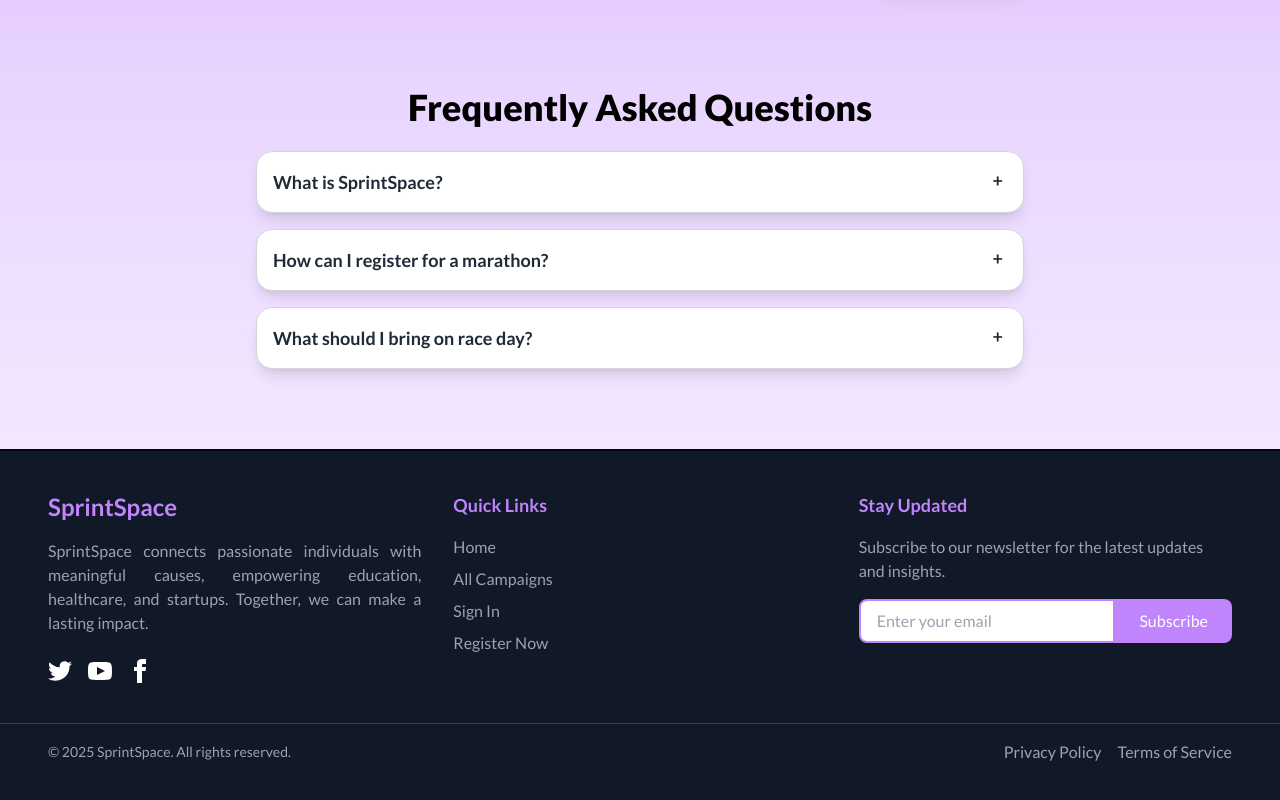
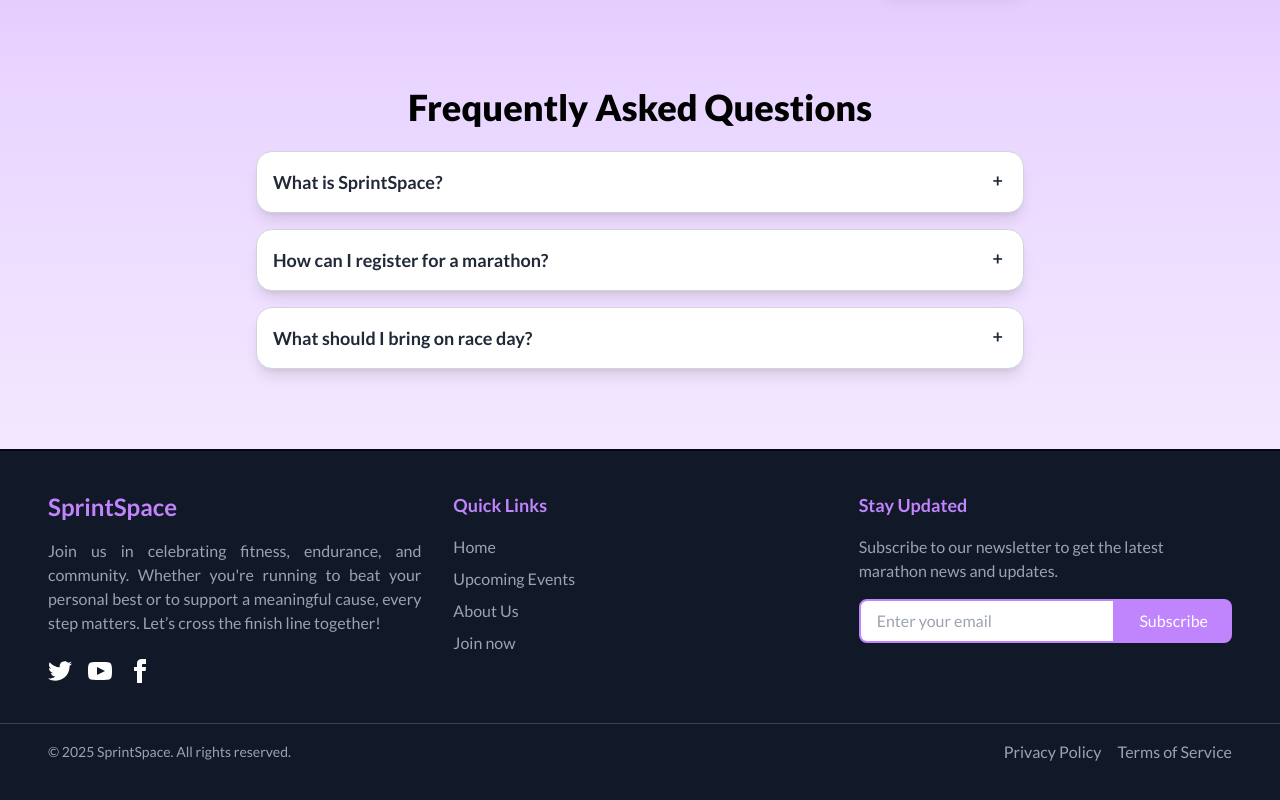
Before and after one commit to akashsaha02/sprintspace-client, a React (Vite) app: page / in a window 1280 px wide. Shown: the part 3529-4329 px from the top of the page. Built offline with nearby package versions, Linux system fonts and the light colour scheme; no server answers.

Commit message:
feat: update Footer component with new content, enhance quick links, and improve newsletter subscription section

```diff
--- a/src/components/shared/Footer.jsx
+++ b/src/components/shared/Footer.jsx
@@ -4,9 +4,11 @@ const Footer = () => {
   return (
     <footer className="bg-gray-900 text-white py-10 border-t-2 border-t-slate-950 dark:border-t-slate-600">
       <div className="max-w-7xl mx-auto grid grid-cols-1 md:grid-cols-3 gap-8 px-6 lg:px-12">
+        {/* About Section */}
         <div>
           <h2 className="text-2xl font-bold text-purple-400 mb-4">SprintSpace</h2>
-          <p className="text-gray-400 mb-6 text-justify">SprintSpace connects passionate individuals with meaningful causes, empowering education, healthcare, and startups. Together, we can make a lasting impact.
+          <p className="text-gray-400 mb-6 text-justify">
+            Join us in celebrating fitness, endurance, and community. Whether you're running to beat your personal best or to support a meaningful cause, every step matters. Let’s cross the finish line together!
           </p>
           <div className="flex space-x-4">
             <a href="#" aria-label="Twitter" className="hover:text-purple-400">
@@ -15,7 +17,8 @@ const Footer = () => {
                 width="24"
                 height="24"
                 viewBox="0 0 24 24"
-                className="fill-current">
+                className="fill-current"
+              >
                 <path d="M24 4.557c-.883.392-1.832.656-2.828.775 1.017-.609 1.798-1.574 2.165-2.724-.951.564-2.005.974-3.127 1.195-.897-.957-2.178-1.555-3.594-1.555-3.179 0-5.515 2.966-4.797 6.045-4.091-.205-7.719-2.165-10.148-5.144-1.29 2.213-.669 5.108 1.523 6.574-.806-.026-1.566-.247-2.229-.616-.054 2.281 1.581 4.415 3.949 4.89-.693.188-1.452.232-2.224.084.626 1.956 2.444 3.379 4.6 3.419-2.07 1.623-4.678 2.348-7.29 2.04 2.179 1.397 4.768 2.212 7.548 2.212 9.142 0 14.307-7.721 13.995-14.646.962-.695 1.797-1.562 2.457-2.549z"></path>
               </svg>
             </a>
@@ -25,7 +28,8 @@ const Footer = () => {
                 width="24"
                 height="24"
                 viewBox="0 0 24 24"
-                className="fill-current">
+                className="fill-current"
+              >
                 <path d="M19.615 3.184c-3.604-.246-11.631-.245-15.23 0-3.897.266-4.356 2.62-4.385 8.816.029 6.185.484 8.549 4.385 8.816 3.6.245 11.626.246 15.23 0 3.897-.266 4.356-2.62 4.385-8.816-.029-6.185-.484-8.549-4.385-8.816zm-10.615 12.816v-8l8 3.993-8 4.007z"></path>
               </svg>
             </a>
@@ -35,13 +39,15 @@ const Footer = () => {
                 width="24"
                 height="24"
                 viewBox="0 0 24 24"
-                className="fill-current">
+                className="fill-current"
+              >
                 <path d="M9 8h-3v4h3v12h5v-12h3.642l.358-4h-4v-1.667c0-.955.192-1.333 1.115-1.333h2.885v-5h-3.808c-3.596 0-5.192 1.583-5.192 4.615v3.385z"></path>
               </svg>
             </a>
           </div>
         </div>
 
+        {/* Quick Links Section */}
         <div>
           <h3 className="text-lg font-bold text-purple-400 mb-4">Quick Links</h3>
           <ul className="space-y-2">
@@ -51,26 +57,29 @@ const Footer = () => {
               </Link>
             </li>
             <li>
-              <Link to="/campaigns" className="text-gray-400 hover:text-purple-400">
-                All Campaigns
+              <Link to="/marathons" className="text-gray-400 hover:text-purple-400">
+                Upcoming Events
               </Link>
             </li>
             <li>
-              <Link to="/login" className="text-gray-400 hover:text-purple-400">
-                Sign In
+              <Link to="/" className="text-gray-400 hover:text-purple-400">
+                About Us
               </Link>
             </li>
             <li>
               <Link to="/register" className="text-gray-400 hover:text-purple-400">
-                Register Now
+                Join now
               </Link>
             </li>
           </ul>
         </div>
 
+        {/* Newsletter Section */}
         <div>
           <h3 className="text-lg font-bold text-purple-400 mb-4">Stay Updated</h3>
-          <p className="text-gray-400 mb-4">Subscribe to our newsletter for the latest updates and insights.</p>
+          <p className="text-gray-400 mb-4">
+            Subscribe to our newsletter to get the latest marathon news and updates.
+          </p>
           <form className="flex">
             <input
               type="email"
@@ -79,21 +88,23 @@ const Footer = () => {
             />
             <button
               type="submit"
-              className="bg-purple-400 text-white px-6 py-2 rounded-r-lg hover:bg-purple-500 transition">
+              className="bg-purple-400 text-white px-6 py-2 rounded-r-lg hover:bg-purple-500 transition"
+            >
               Subscribe
             </button>
           </form>
         </div>
       </div>
 
+      {/* Footer Bottom */}
       <div className="border-t border-gray-700 mt-10 py-4">
         <div className="container mx-auto flex justify-between items-center px-6 lg:px-12">
           <p className="text-sm text-gray-400">© 2025 SprintSpace. All rights reserved.</p>
           <nav className="flex space-x-4">
-            <a href="/privacy-policy" target="_blank" className="text-gray-400 hover:text-purple-400">
+            <a href="/privacy-policy" className="text-gray-400 hover:text-purple-400">
               Privacy Policy
             </a>
-            <a href="/terms-of-service" target="_blank" className="text-gray-400 hover:text-purple-400">
+            <a href="/terms-of-service" className="text-gray-400 hover:text-purple-400">
               Terms of Service
             </a>
           </nav>
```
